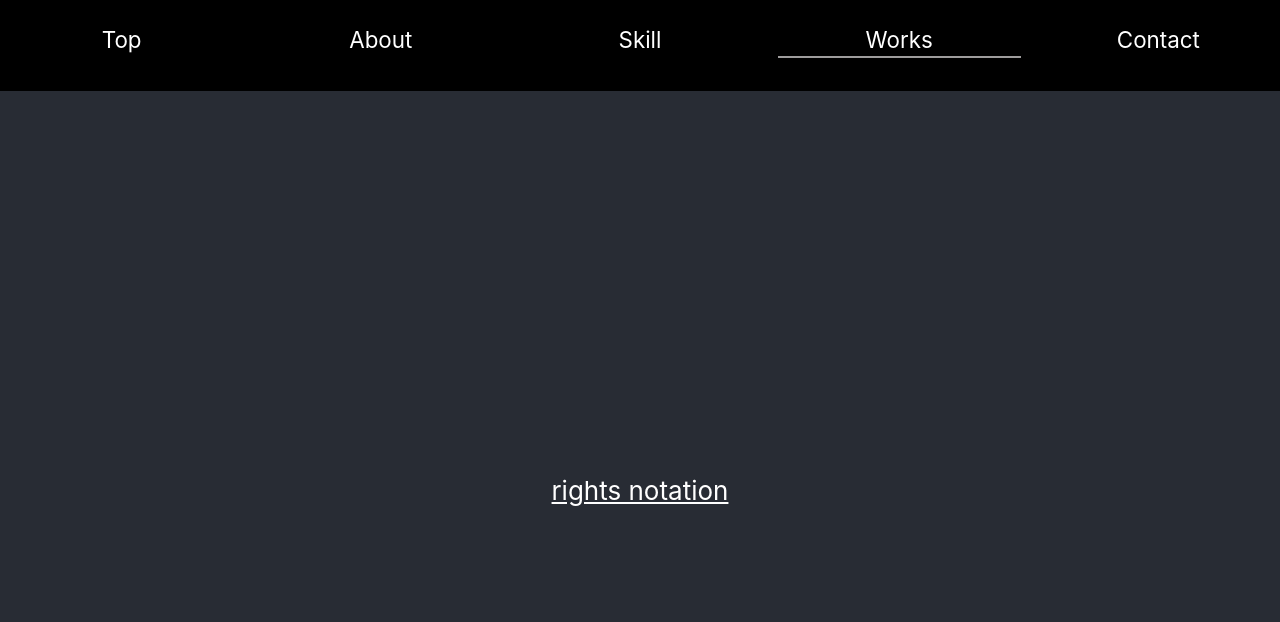
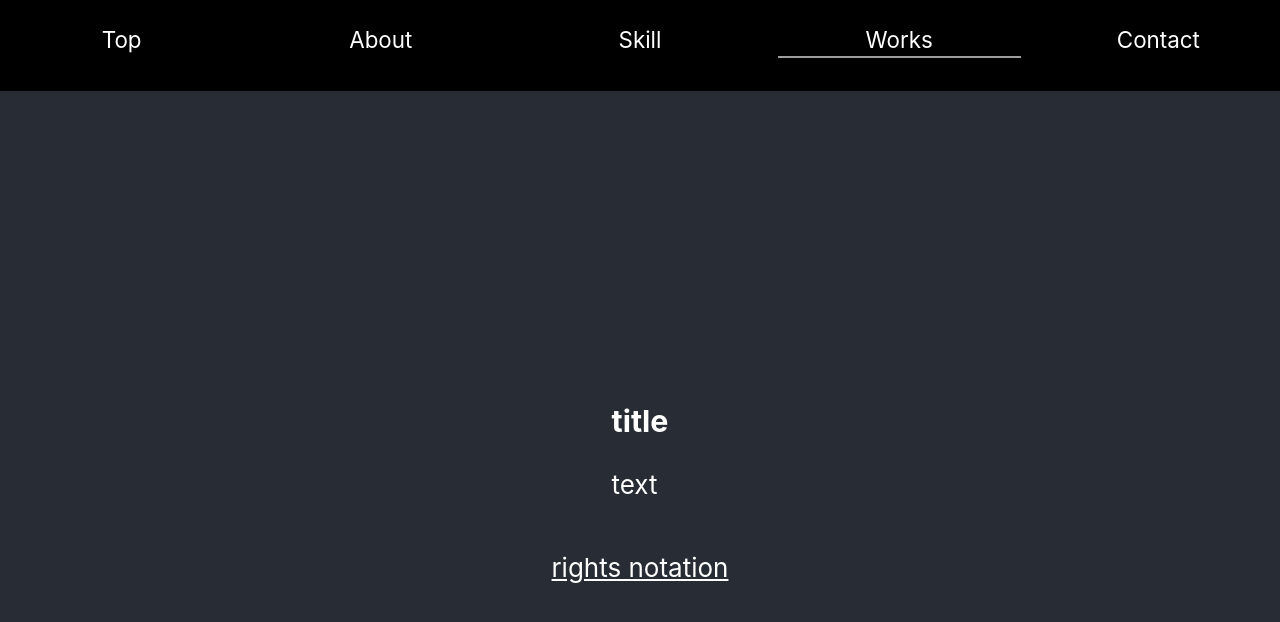
Before and after one commit to isso0424/isso0424.github.io, a React (Create React App) app: page /works in a window 1280 px wide. Shown: the top 622 px of the page. Built offline with nearby package versions, Linux system fonts and the light colour scheme.

Commit message:
feat: create work component structure

```diff
--- a/src/App.tsx
+++ b/src/App.tsx
@@ -7,6 +7,7 @@ import { Header } from "./components/Header";
 import { AboutPage } from "./pages/AboutPage";
 import { SkillsPage } from "./pages/SkillsPage";
 import { RightsNotationPage } from "./pages/RightsNotationPage";
+import { WorksPage } from "./pages/WorksPage";
 
 interface LayoutProps {
   children: React.ReactNode;
@@ -36,6 +37,7 @@ const App: React.FC = () => (
       <Route path="/about" component={AboutPage} />
       <Route path="/skills" component={SkillsPage} />
       <Route path="/rights" component={RightsNotationPage} />
+      <Route path="/works" component={WorksPage} />
     </Layout>
   </Router>
 );
--- /dev/null
+++ b/src/components/Work.tsx
@@ -0,0 +1,16 @@
+import React from "react";
+
+interface Props {
+  title: string;
+  text: string;
+}
+
+export const Work: React.FC<Props> = (props: Props) => {
+  const { title, text } = props;
+  return (
+    <div className="work-card">
+      <h3 className="work-title">{title}</h3>
+      <p className="work-text">{text}</p>
+    </div>
+  );
+};
--- /dev/null
+++ b/src/pages/WorksPage.tsx
@@ -0,0 +1,17 @@
+import React from "react";
+import { Work } from "../components/Work";
+
+const works = [
+  {
+    title: "title",
+    text: "text",
+  },
+];
+
+export const WorksPage: React.FC = () => (
+  <div className="page">
+    {works.map((work) => (
+      <Work title={work.title} text={work.text} />
+    ))}
+  </div>
+);
```
